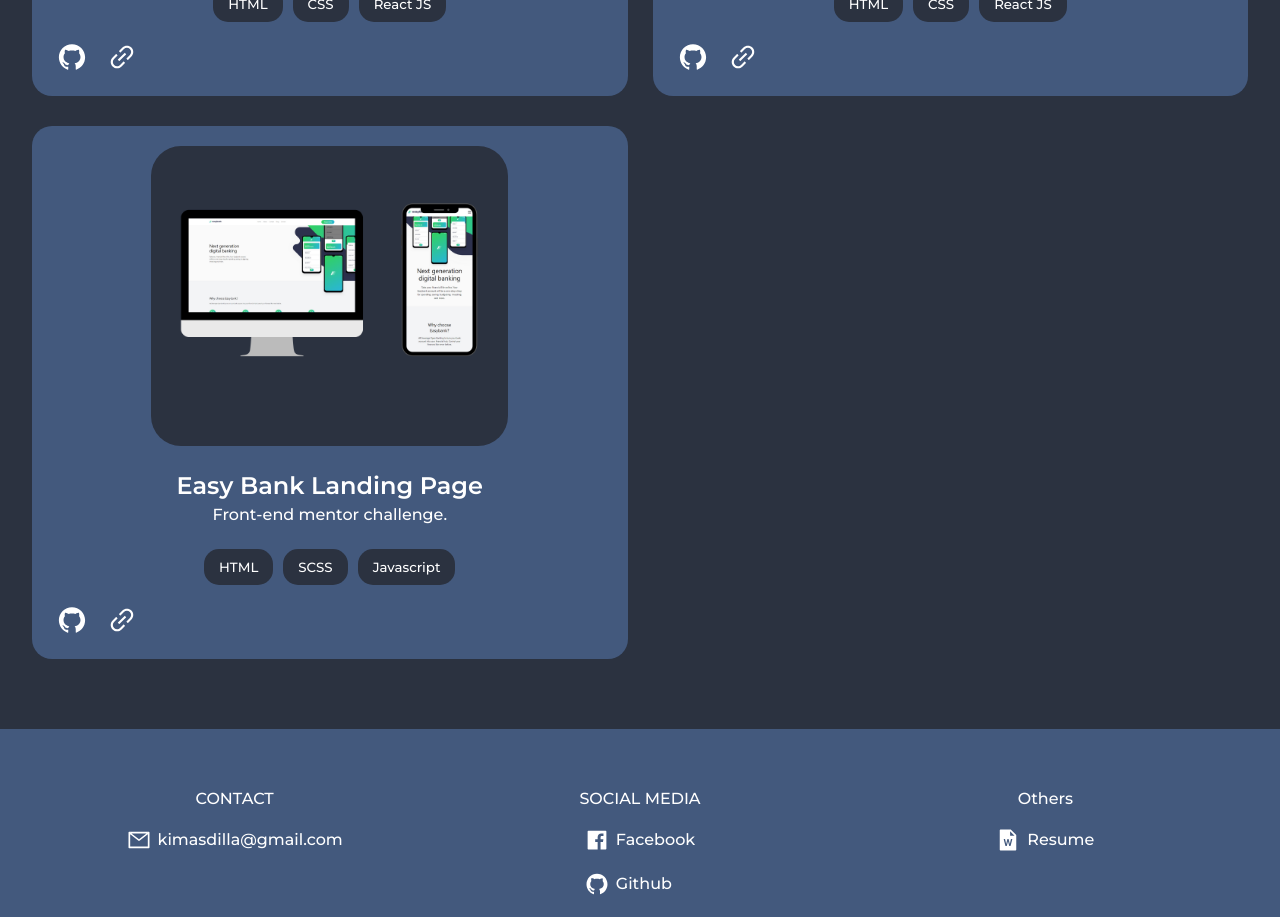
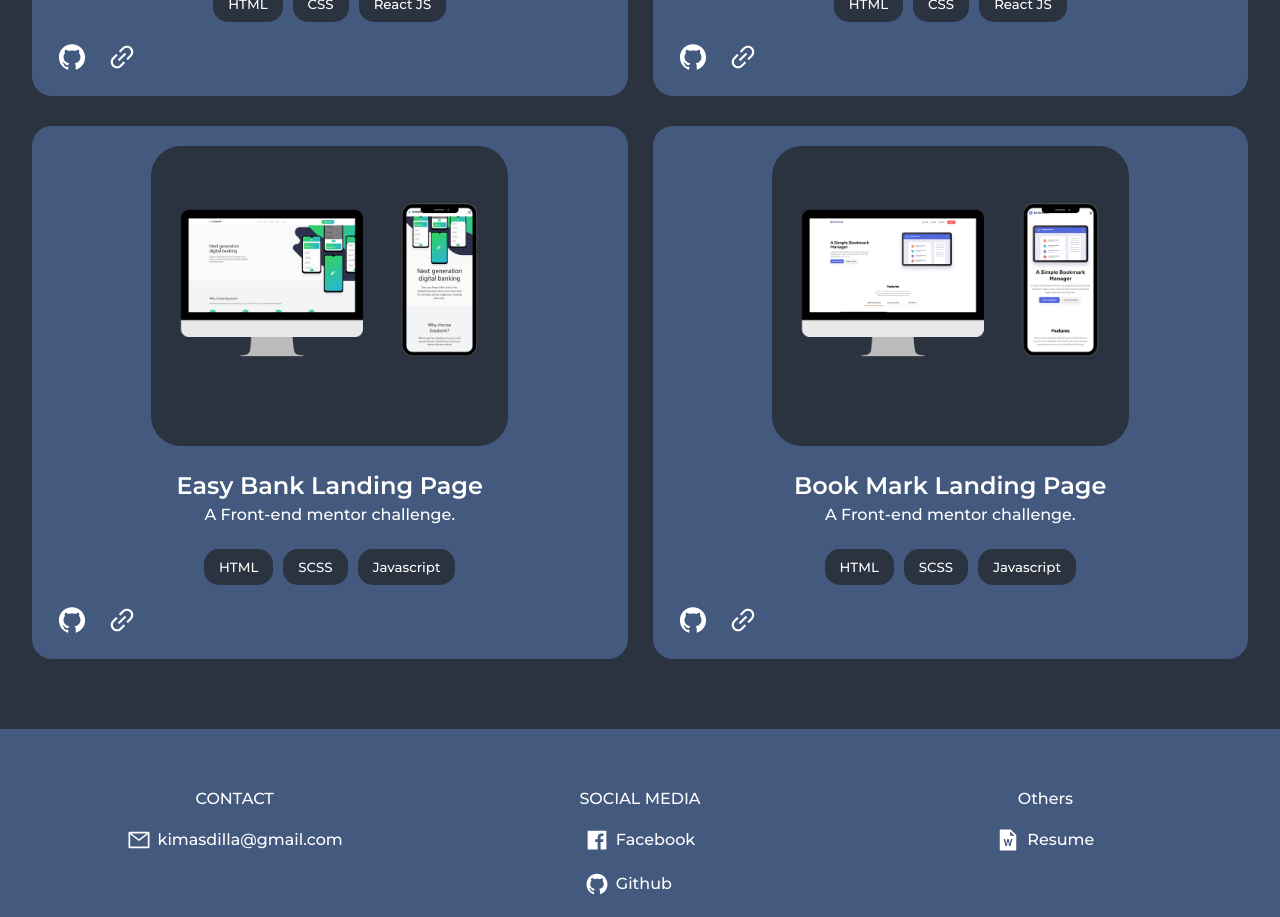
Before and after one commit to MKemmx/portfolio, a React (Vite) app: page / in a window 1280 px wide. Shown: the part 3660-4577 px from the top of the page. Built offline with nearby package versions, Linux system fonts and the light colour scheme.

Commit message:
added new project

```diff
--- a/src/Components/Project/Project.jsx
+++ b/src/Components/Project/Project.jsx
@@ -14,6 +14,7 @@ import Eccomerce from "../../ProjectImages/eccomerce-react.png";
 import Spes from "../../ProjectImages/spes-system.png";
 import Gym from "../../ProjectImages/reservation-system.png";
 import Easybank from "../../ProjectImages/easy-bank.png";
+import BookMark from "../../ProjectImages/book-mark.png";
 
 const Project = () => {
   const projects = [
@@ -60,11 +61,20 @@ const Project = () => {
     },
     {
       title: "Easy Bank Landing Page",
-      subTitle: "Front-end mentor challenge.",
+      subTitle: "A Front-end mentor challenge.",
       tools: ["HTML", "SCSS", "Javascript"],
       image: Easybank,
       githubLink: "https://github.com/MKemmx/Easybank-Landing-Page",
-      pageLink: "https://easybank-landing-page-mkemmx.vercel.app/",
+      pageLink:
+        "https://easy-bankk-landing-page-clone-fronted-mentor.vercel.app/",
+    },
+    {
+      title: "Book Mark Landing Page",
+      subTitle: "A Front-end mentor challenge.",
+      tools: ["HTML", "SCSS", "Javascript"],
+      image: BookMark,
+      githubLink: "https://github.com/MKemmx/Book-Mark-Landing-Page",
+      pageLink: "https://book-mark-landing-page.vercel.app/",
     },
   ];
 
```
Also changed, not shown: src/ProjectImages/book-mark.png (added).
